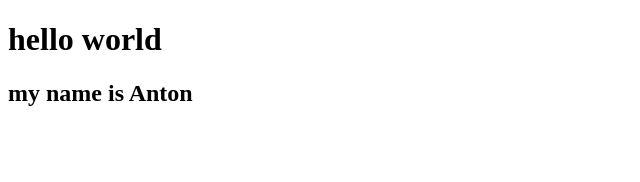
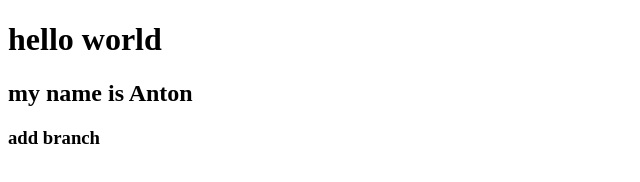
Before and after one commit to SergeiKabanov/test, a plain HTML site: page index.html in a window 1280 px wide. Shown: the whole page, without its empty margins (0-640 px from the left). Drawn offline with Linux system fonts and the light colour scheme.

Commit message:
index.html

```diff
--- a/index.html
+++ b/index.html
@@ -8,5 +8,6 @@
 <body>
     <h1>hello world</h1>
     <h2>my name is Anton</h2>
+    <h3>add branch</h3>
 </body>
 </html>
```
